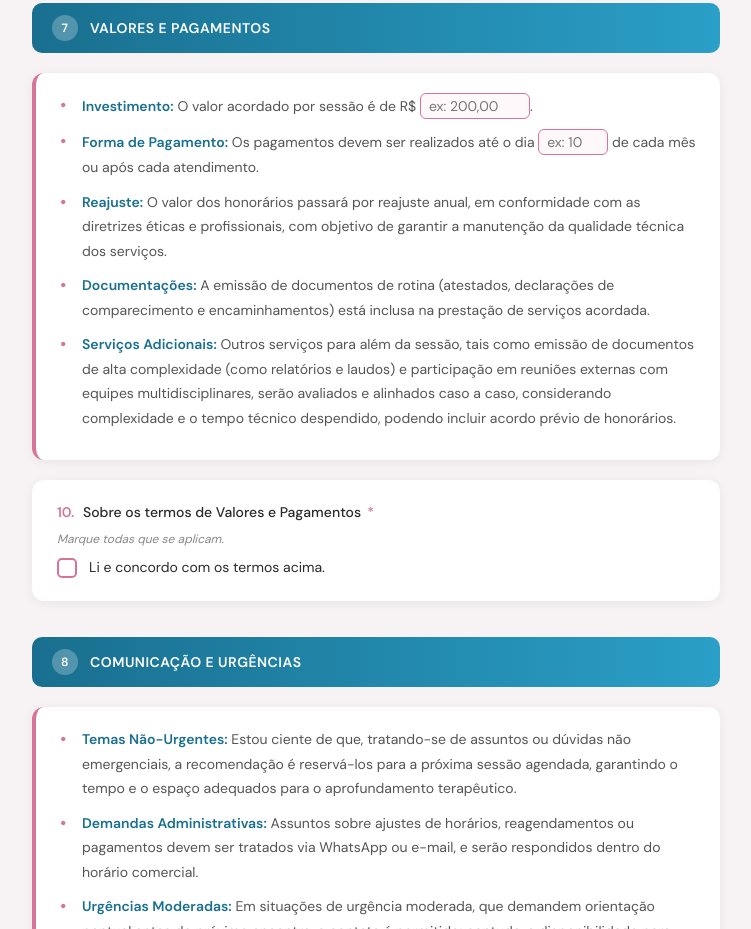
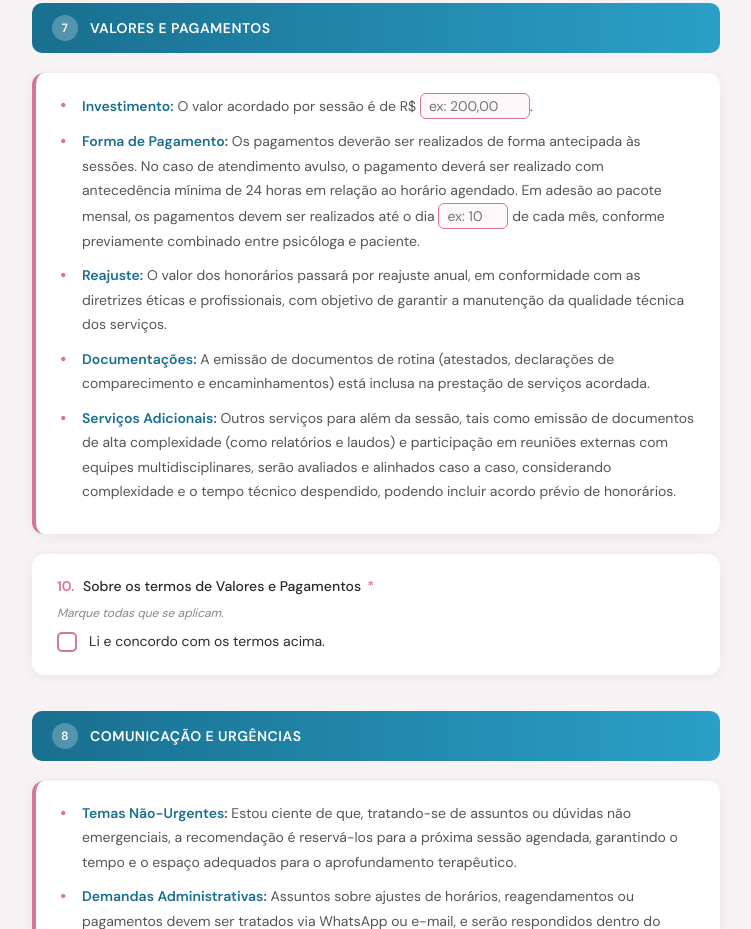
Before and after one commit to psicologapietrapinheiro/contrato-psipietrapinheiro, a plain HTML site: page index.html in a window 1280 px wide. Shown: the part 3779-4708 px from the top of the page, without its empty margins (264-1015 px from the left). Drawn offline with nearby package versions, Linux system fonts and the light colour scheme.

Commit message:
Update index.html

```diff
--- a/index.html
+++ b/index.html
@@ -535,7 +535,7 @@
   <div class="section-info">
     <ul>
       <li><strong>Investimento:</strong> O valor acordado por sessão é de R$ <input type="text" id="valor_sessao" placeholder="ex: 200,00" style="width:110px;display:inline;padding:3px 8px;border:1.5px solid var(--rose);border-radius:6px;font-family:'DM Sans',sans-serif;font-size:14px;background:#fff8fb;color:var(--text);outline:none;" required>.</li>
-      <li><strong>Forma de Pagamento:</strong> Os pagamentos devem ser realizados até o dia <input type="text" id="dia_pagamento" placeholder="ex: 10" style="width:70px;display:inline;padding:3px 8px;border:1.5px solid var(--rose);border-radius:6px;font-family:'DM Sans',sans-serif;font-size:14px;background:#fff8fb;color:var(--text);outline:none;" required> de cada mês ou após cada atendimento.</li>
+      <li><strong>Forma de Pagamento:</strong> Os pagamentos deverão ser realizados de forma antecipada às sessões. No caso de atendimento avulso, o pagamento deverá ser realizado com antecedência mínima de 24 horas em relação ao horário agendado. Em adesão ao pacote mensal, os pagamentos devem ser realizados até o dia <input type="text" id="dia_pagamento" placeholder="ex: 10" style="width:70px;display:inline;padding:3px 8px;border:1.5px solid var(--rose);border-radius:6px;font-family:'DM Sans',sans-serif;font-size:14px;background:#fff8fb;color:var(--text);outline:none;" required> de cada mês, conforme previamente combinado entre psicóloga e paciente.</li>
       <li><strong>Reajuste:</strong> O valor dos honorários passará por reajuste anual, em conformidade com as diretrizes éticas e profissionais, com objetivo de garantir a manutenção da qualidade técnica dos serviços.</li>
       <li><strong>Documentações:</strong> A emissão de documentos de rotina (atestados, declarações de comparecimento e encaminhamentos) está inclusa na prestação de serviços acordada.</li>
       <li><strong>Serviços Adicionais:</strong> Outros serviços para além da sessão, tais como emissão de documentos de alta complexidade (como relatórios e laudos) e participação em reuniões externas com equipes multidisciplinares, serão avaliados e alinhados caso a caso, considerando complexidade e o tempo técnico despendido, podendo incluir acordo prévio de honorários.</li>
```
